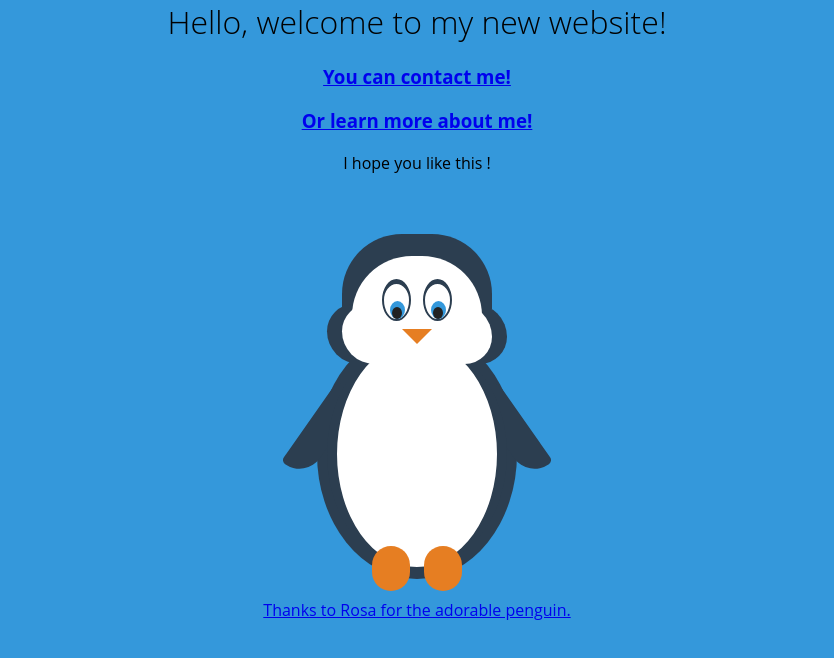
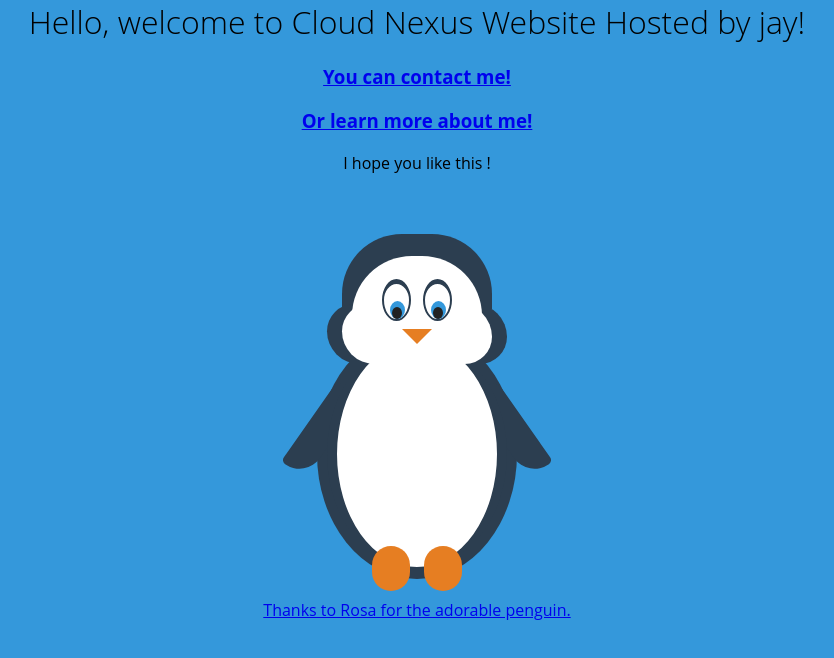
Before and after one commit to cheppanudude/cloudnexxus, a plain HTML site: page index.html in a window 1280 px wide. Shown: the whole page, without its empty margins (223-1057 px from the left). Drawn offline with Linux system fonts and the light colour scheme.

Commit message:
Update index.html

```diff
--- a/index.html
+++ b/index.html
@@ -247,7 +247,7 @@
 </style>
 
 <center>
-    <h1>Hello, welcome to my new website!</h1>
+    <h1>Hello, welcome to Cloud Nexus Website Hosted by jay!</h1>
     <h3><a href="./contact.html">You can contact me!</a></h3>
     <h3><a href="./about.html">Or learn more about me!</a></h3>
 
```
